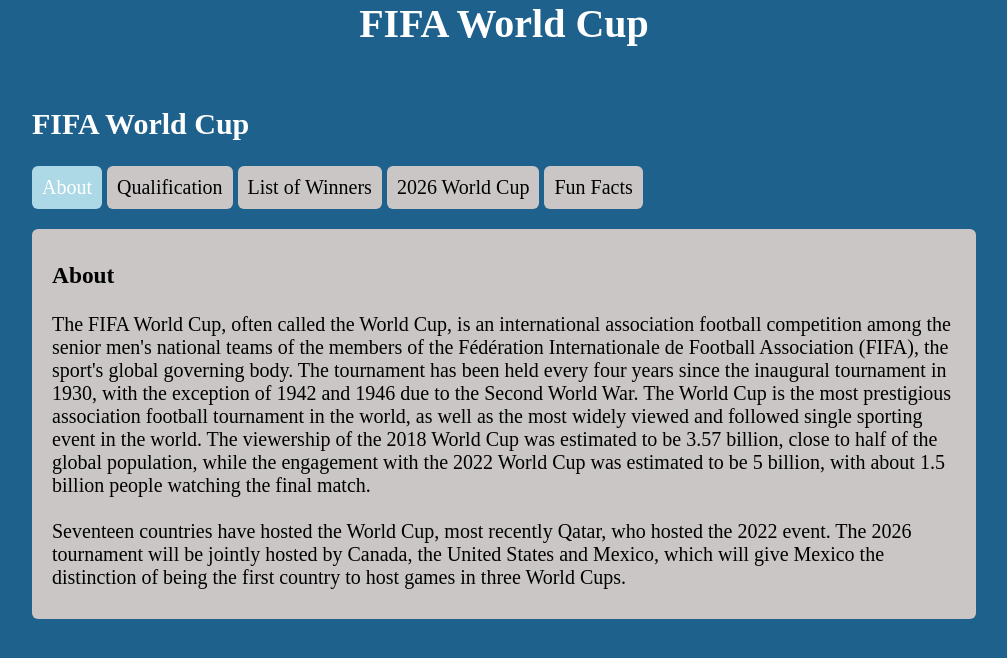
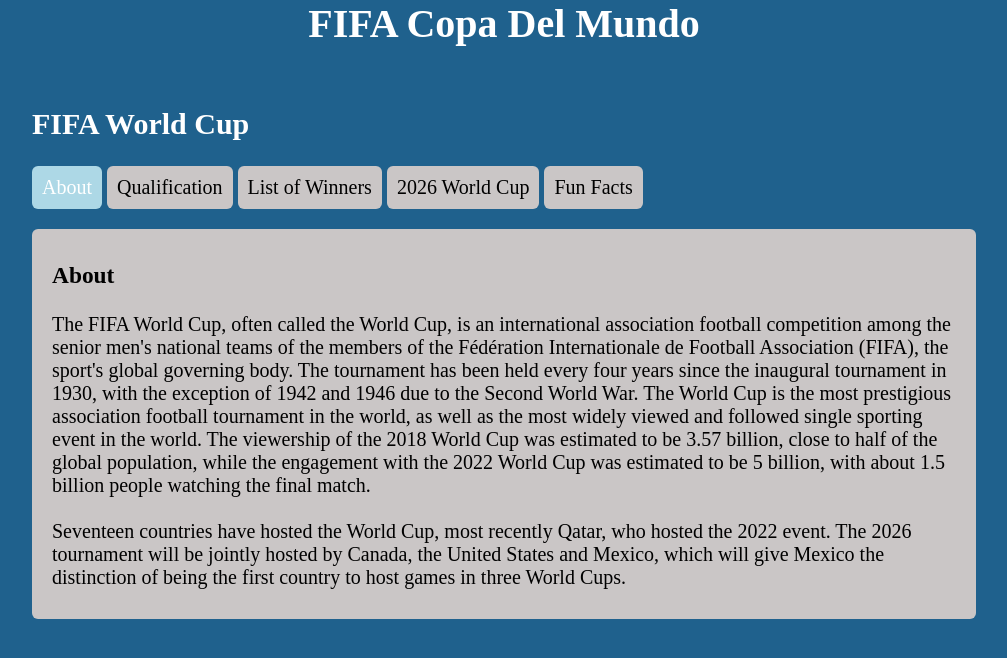
Before and after one commit to Davis-Technical-College/Workflow-as-Owner, a plain HTML site: page index.html in a window 1280 px wide. Shown: the whole page, without its empty margins (136-1143 px from the left). Drawn offline with Linux system fonts and the light colour scheme.

Commit message:
Change H1 to Spanish

```diff
--- a/index.html
+++ b/index.html
@@ -8,7 +8,7 @@
     <title>FIFA World Cup</title>
   </head>
   <body>
-    <h1>FIFA World Cup</h1>
+    <h1>FIFA Copa Del Mundo</h1>
 
     <div class="container">
       <!-- tabbed content -->
```
